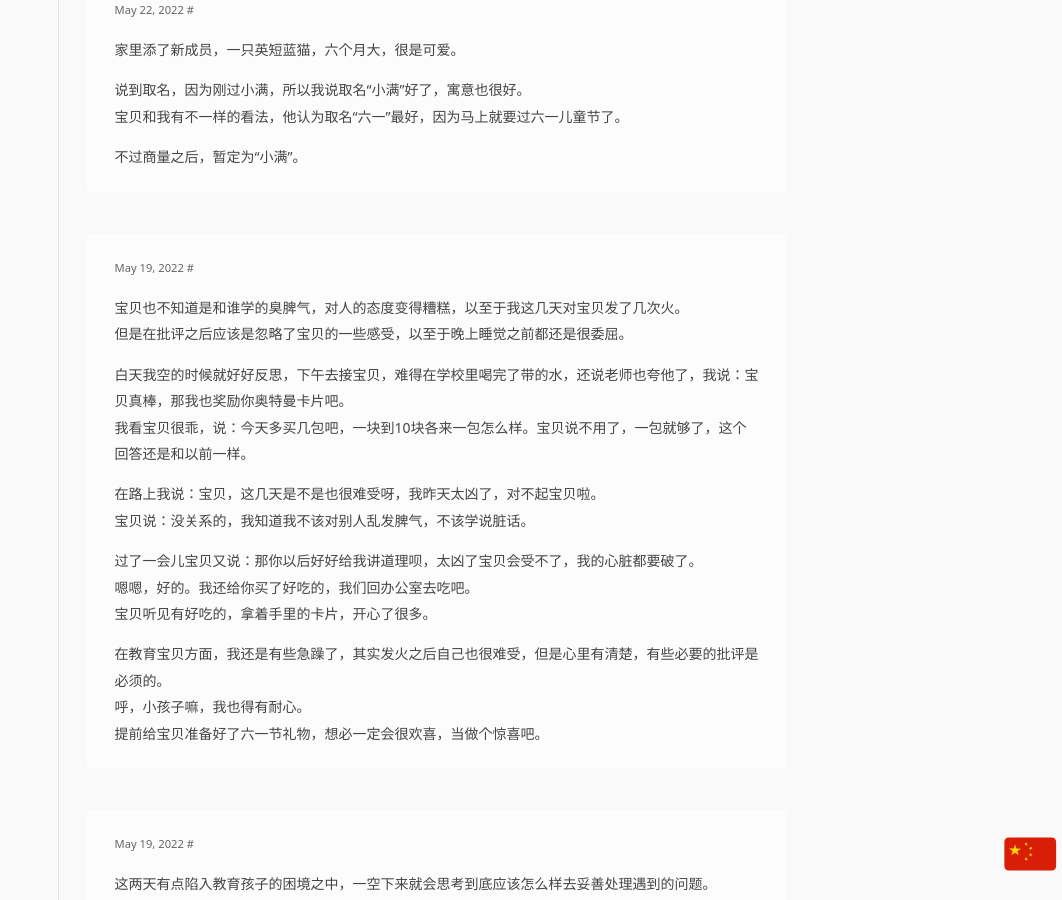
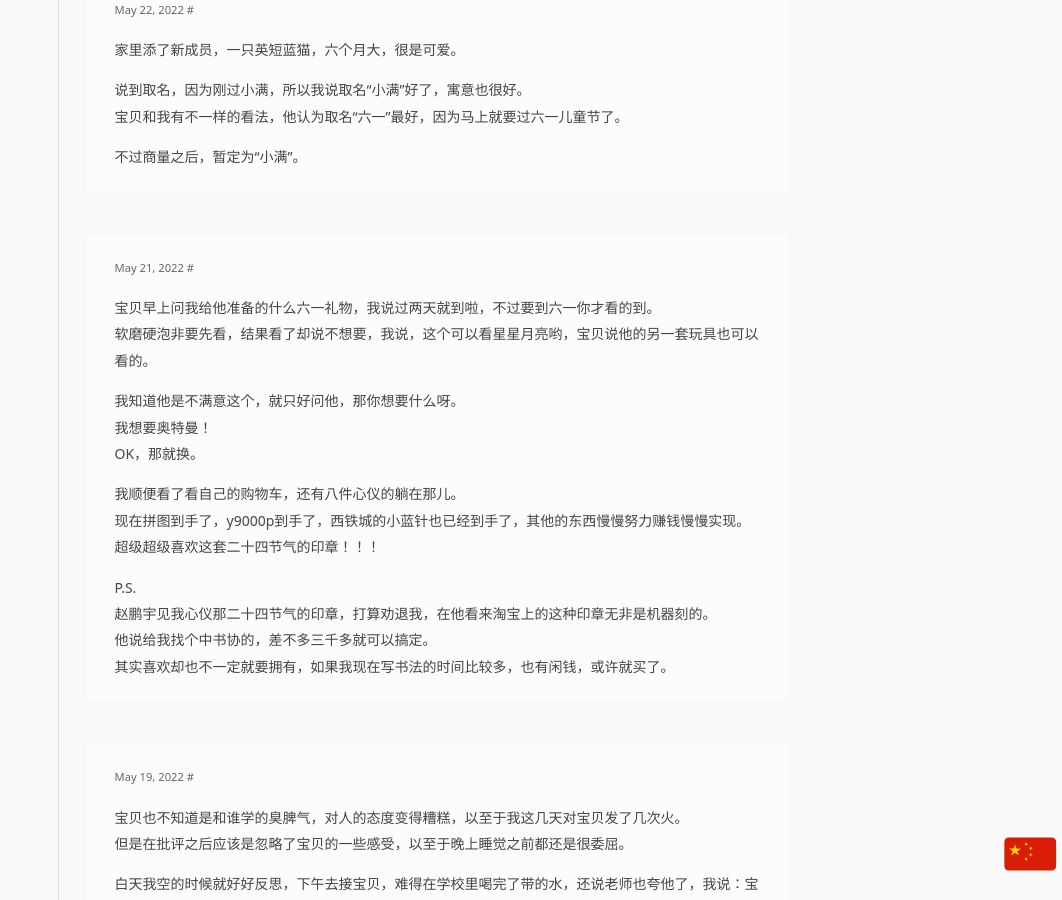
Before and after one commit to Sansuiz/sansuiz.github.io, a Jekyll site: the page built from notes.html, in a window 1280 px wide and 900 px high, scrolled down 716 px. Shown: the whole window, without its empty margins (218-1280 px from the left). Built offline with Jekyll 4.4.1, drawn with Linux system fonts in a browser that asks for light colours; comment, search, counter and statistics services are not loaded.

Commit message:
Update notes.yml

```diff
--- a/_data/notes.yml
+++ b/_data/notes.yml
@@ -23,6 +23,24 @@
     宝贝和我有不一样的看法，他认为取名“六一”最好，因为马上就要过六一儿童节了。
 
     不过商量之后，暂定为“小满”。
+
+- date: 2022/05/21 23:00
+  content: |
+    宝贝早上问我给他准备的什么六一礼物，我说过两天就到啦，不过要到六一你才看的到。
+    软磨硬泡非要先看，结果看了却说不想要，我说，这个可以看星星月亮哟，宝贝说他的另一套玩具也可以看的。
+
+    我知道他是不满意这个，就只好问他，那你想要什么呀。
+    我想要奥特曼！
+    OK，那就换。
+
+    我顺便看了看自己的购物车，还有八件心仪的躺在那儿。
+    现在拼图到手了，y9000p到手了，西铁城的小蓝针也已经到手了，其他的东西慢慢努力赚钱慢慢实现。
+    超级超级喜欢这套二十四节气的印章！！！
+
+    P.S.
+    赵鹏宇见我心仪那二十四节气的印章，打算劝退我，在他看来淘宝上的这种印章无非是机器刻的。
+    他说给我找个中书协的，差不多三千多就可以搞定。
+    其实喜欢却也不一定就要拥有，如果我现在写书法的时间比较多，也有闲钱，或许就买了。
 
 - date: 2022/05/19 23:00
   content: |
```
